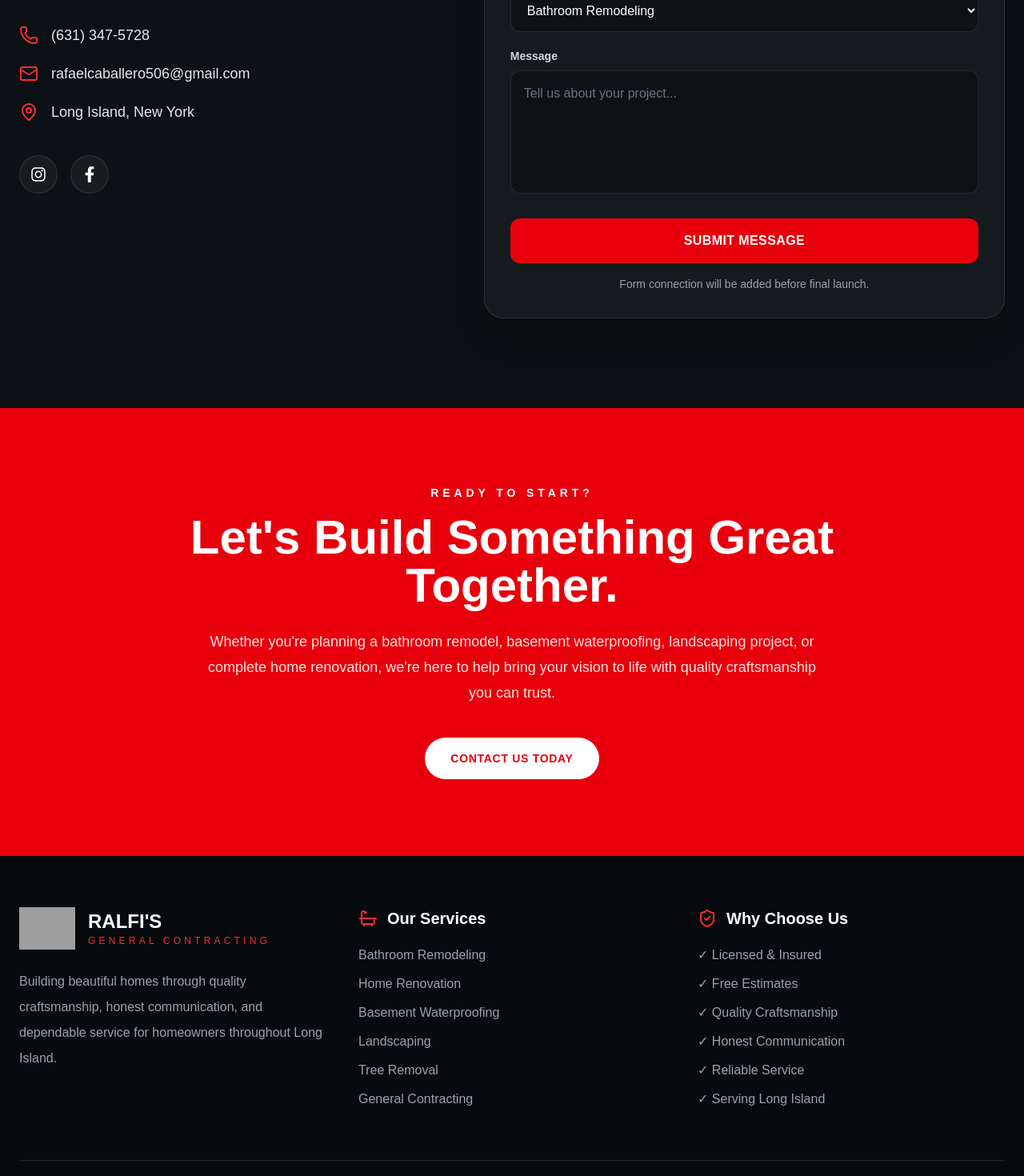
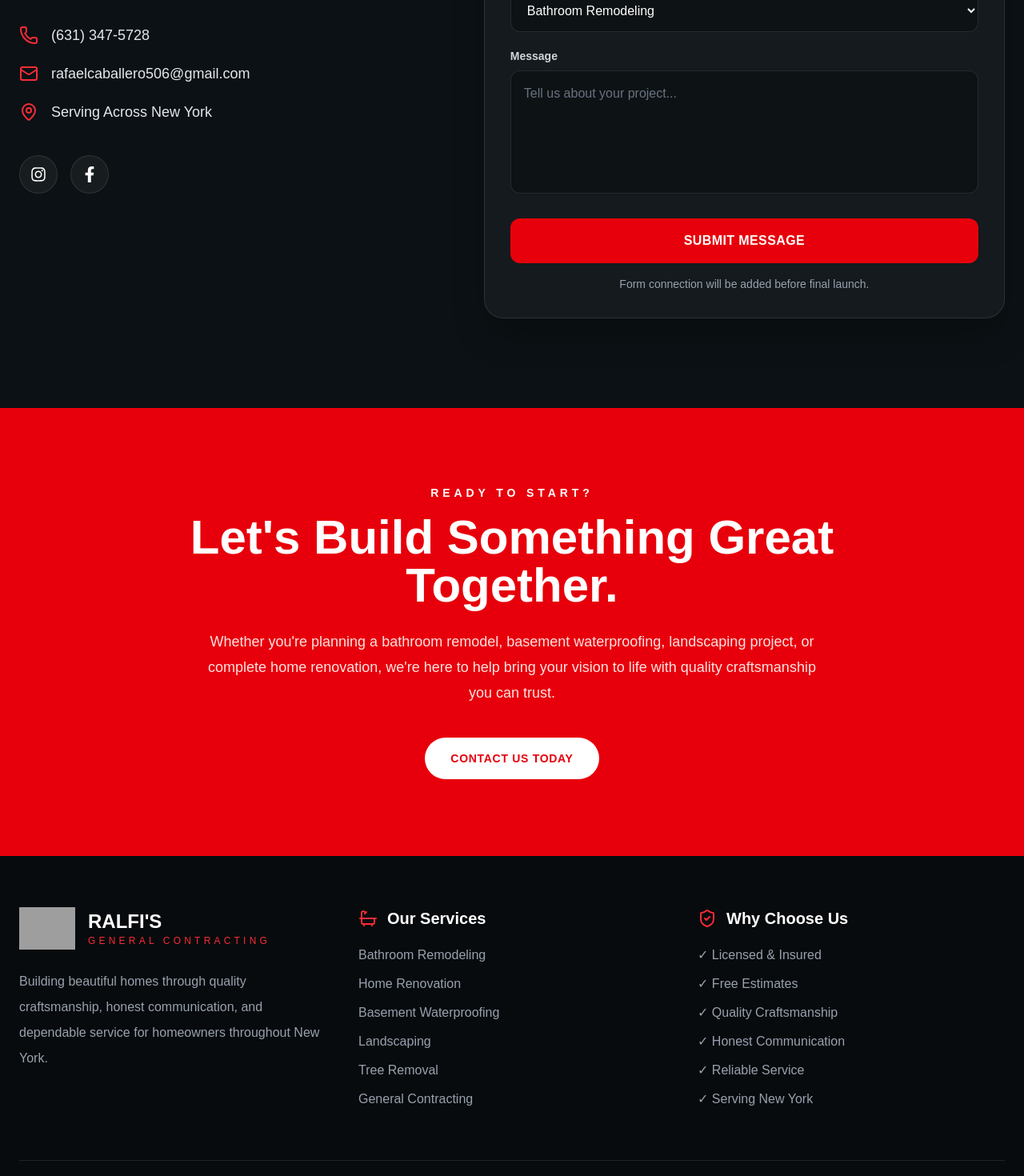
Before and after one commit to Bhimkc90/ralfis-general-contracting, a Next.js app: page / in a window 1280 px wide. Shown: the part 5600-7070 px from the top of the page at 80% size. Built offline with nearby package versions, Linux system fonts and the light colour scheme; grey boxes are pictures that could not be loaded.

Commit message:
Update website title, service area, and contact information

```diff
--- a/src/components/home/Contact.jsx
+++ b/src/components/home/Contact.jsx
@@ -42,7 +42,7 @@ export default function Contact() {
 
               <p className="flex items-center gap-4 text-lg text-gray-200">
                 <MapPin className="h-6 w-6 text-red-500" />
-                Long Island, New York
+               Serving Across New York
               </p>
             </div>
 
--- a/src/components/layout/Footer.jsx
+++ b/src/components/layout/Footer.jsx
@@ -28,7 +28,7 @@ export default function Footer() {
           <p className="mt-6 leading-8 text-gray-400">
             Building beautiful homes through quality craftsmanship,
             honest communication, and dependable service for homeowners
-            throughout Long Island.
+            throughout New York.
           </p>
         </div>
 
@@ -64,7 +64,7 @@ export default function Footer() {
             <p>✓ Quality Craftsmanship</p>
             <p>✓ Honest Communication</p>
             <p>✓ Reliable Service</p>
-            <p>✓ Serving Long Island</p>
+            <p>✓ Serving New York</p>
           </div>
         </div>
       </div>
```
